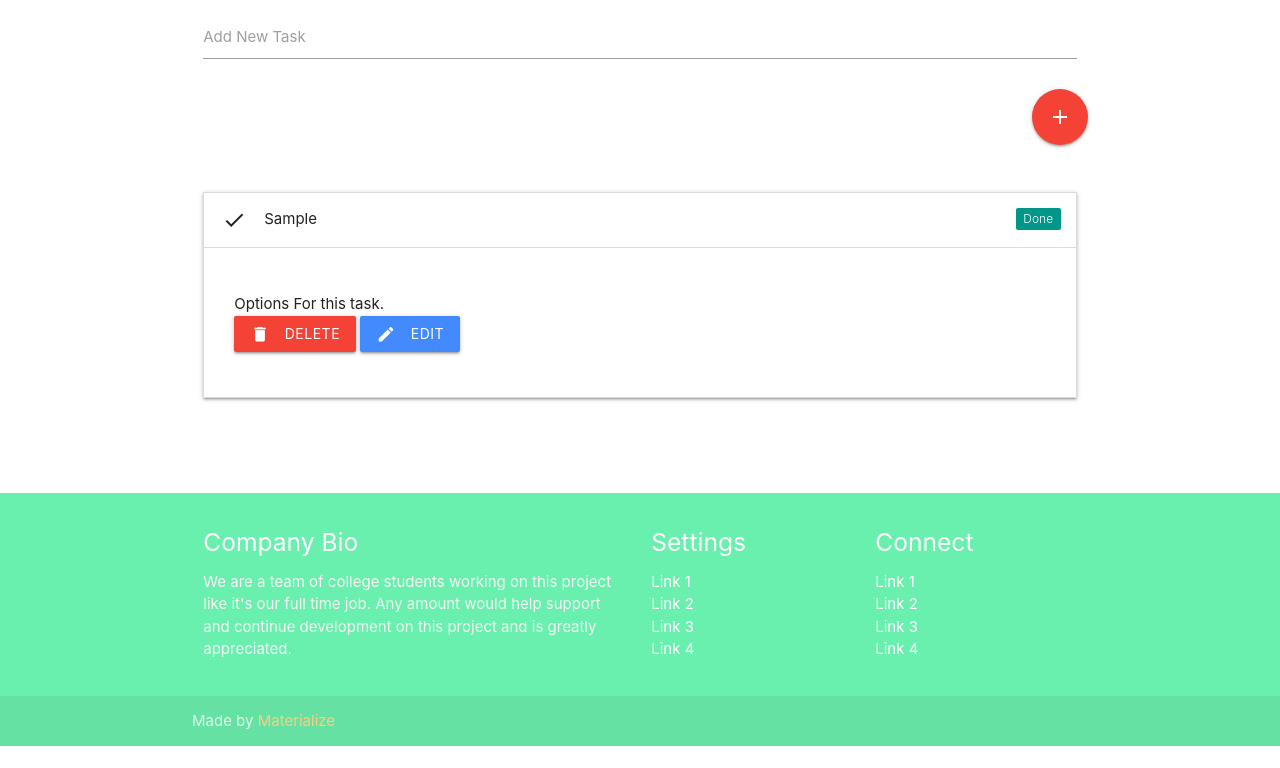
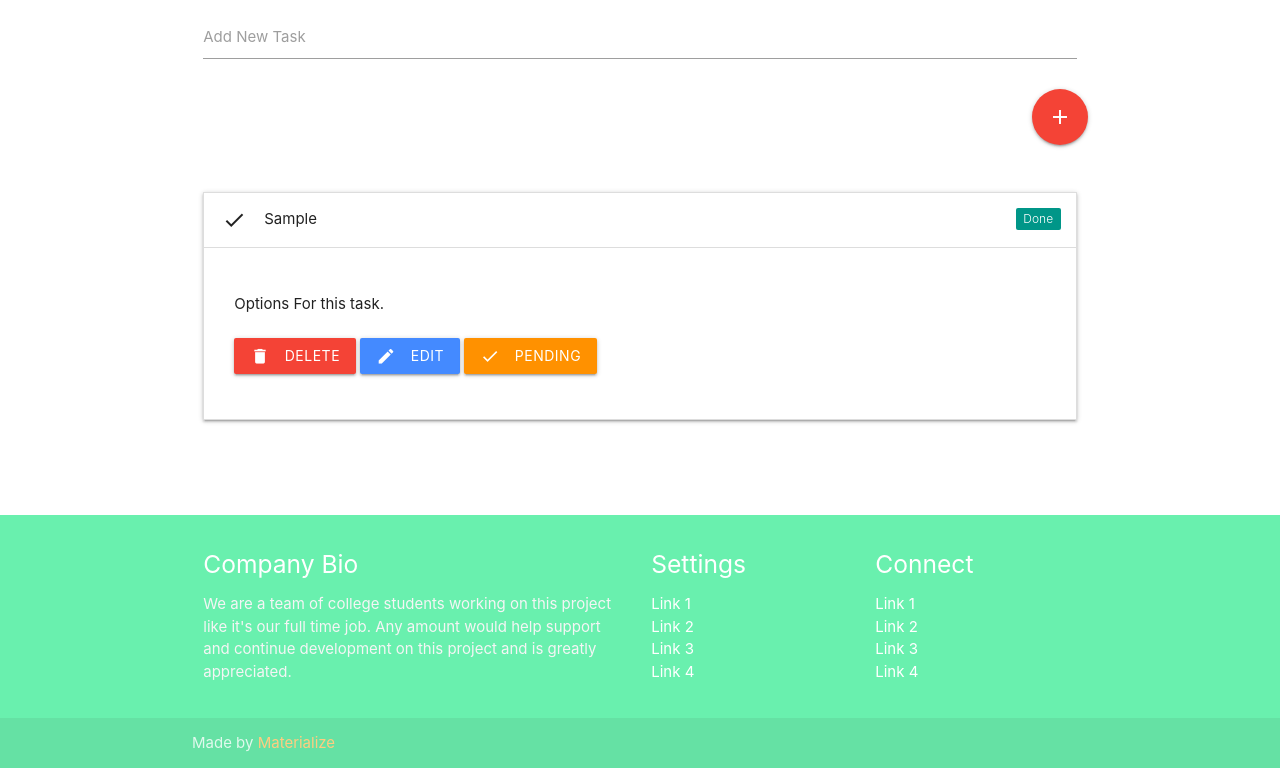
Before and after one commit to joseluis-gc/Django-TodoApp, a Django app: page /todolist/ in a window 1280 px wide, after a click that opens the changed part. Shown: the part 125-893 px from the top of the page. Before the commit the page ends 871 px from the top, so only its background shows below. Run offline with Django 3.2, Linux system fonts and the light colour scheme; tables that the repository leaves empty hold one stand-in row (values such as "Sample post"); some libraries are stand-ins or nearby versions.

Commit message:
updated functions

```diff
--- a/taskmate/todolist_app/templates/todolist.html
+++ b/taskmate/todolist_app/templates/todolist.html
@@ -21,15 +21,10 @@
           <textarea id="task" name="task" class="materialize-textarea"></textarea>
           <label for="textarea1">Add New Task</label>
         </div>
-
         <button type="submit" name="submit" class="btn-floating btn-large waves-effect waves-light red right"><i class="material-icons">add</i></button>
-
-
-
       </div>
     </form>
 </div>
-
 
 <div class="row">
   <div class="col s12 m12">
@@ -39,12 +34,19 @@
             <div class="collapsible-header">
               <i class="material-icons">check</i>
               {{task.task}}
+
               <span class="new badge {% if task.done %}teal{% else %}red{% endif %}" data-badge-caption="{% if task.done %}Done{% else %}Pending{% endif %}"></span></div>
             <div class="collapsible-body">
               <p>
-                Options For this task.<br>
+                Options For this task.<br><br>
                   <a href="{% url 'delete_task' task.id %}" id="task delete" class="btn waves-effect waves-light  red "><i class="material-icons left">delete</i>Delete</a>
                   <a href="{% url 'edit_task' task.id %}" id="task edit" class="btn waves-effect waves-light  blue accent-2"><i class="material-icons left">edit</i>Edit</a>
+
+                  {% if task.done == True  %}
+                    <a href="{% url 'pending_task' task.id %}" id="task complete" class="btn waves-effect waves-light  orange accent-3 "><i class="material-icons left">check</i>Pending</a>
+                  {% else %}
+                    <a href="{% url 'complete_task' task.id %}" id="task complete" class="btn waves-effect waves-light  green accent-3 "><i class="material-icons left">check</i>Complete</a>
+                  {% endif %}
               </p>
             </div>
           </li>
@@ -52,10 +54,4 @@
     </ul>
   </div>
 </div>
-
-
-
-
-
-
 {% endblock content %}
--- a/taskmate/todolist_app/urls.py
+++ b/taskmate/todolist_app/urls.py
@@ -5,6 +5,8 @@ from todolist_app import views
 urlpatterns = [
     path('', views.todolist, name='todolist'),
     path('delete/<task_id>', views.delete_task, name='delete_task'),
+    path('complete/<task_id>', views.complete_task, name='complete_task'),
+    path('pending/<task_id>', views.pending_task, name='pending_task'),
     path('edit/<task_id>', views.edit_task, name='edit_task'),
     path('contact', views.contact, name='contact'),
     path('about', views.about, name='about'),
--- a/taskmate/todolist_app/views.py
+++ b/taskmate/todolist_app/views.py
@@ -42,6 +42,21 @@ def edit_task(request, task_id):
         return render(request, 'edit.html', {'task_object':task_object})
 
 
+def complete_task(request, task_id):
+    task = TaskList.objects.get(pk=task_id)
+    task.done = True
+    task.save()
+    messages.success(request,('Task Marked As Complete.'))
+    return redirect('todolist')
+
+
+def pending_task(request, task_id):
+    task = TaskList.objects.get(pk=task_id)
+    task.done = False
+    task.save()
+    messages.success(request,('Task Marked As Pending.'))
+    return redirect('todolist')
+
 
 
 
```
